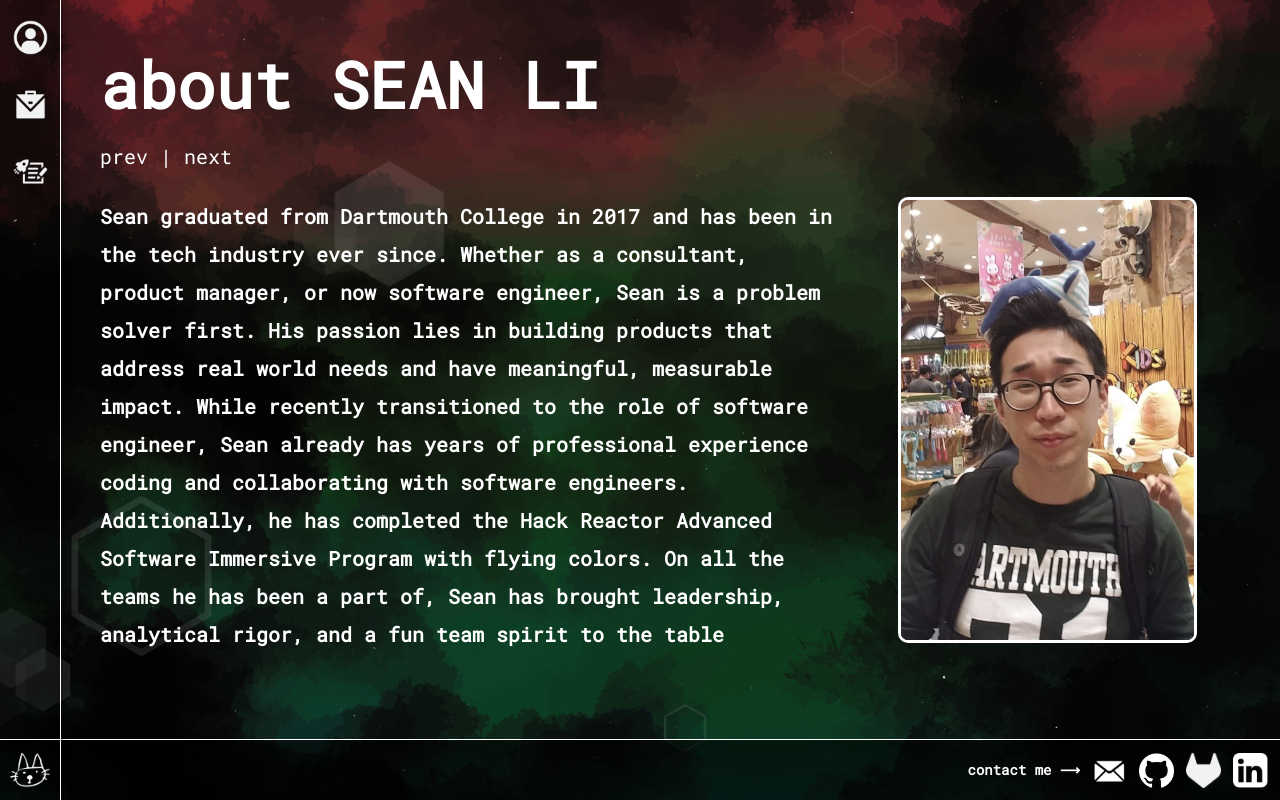
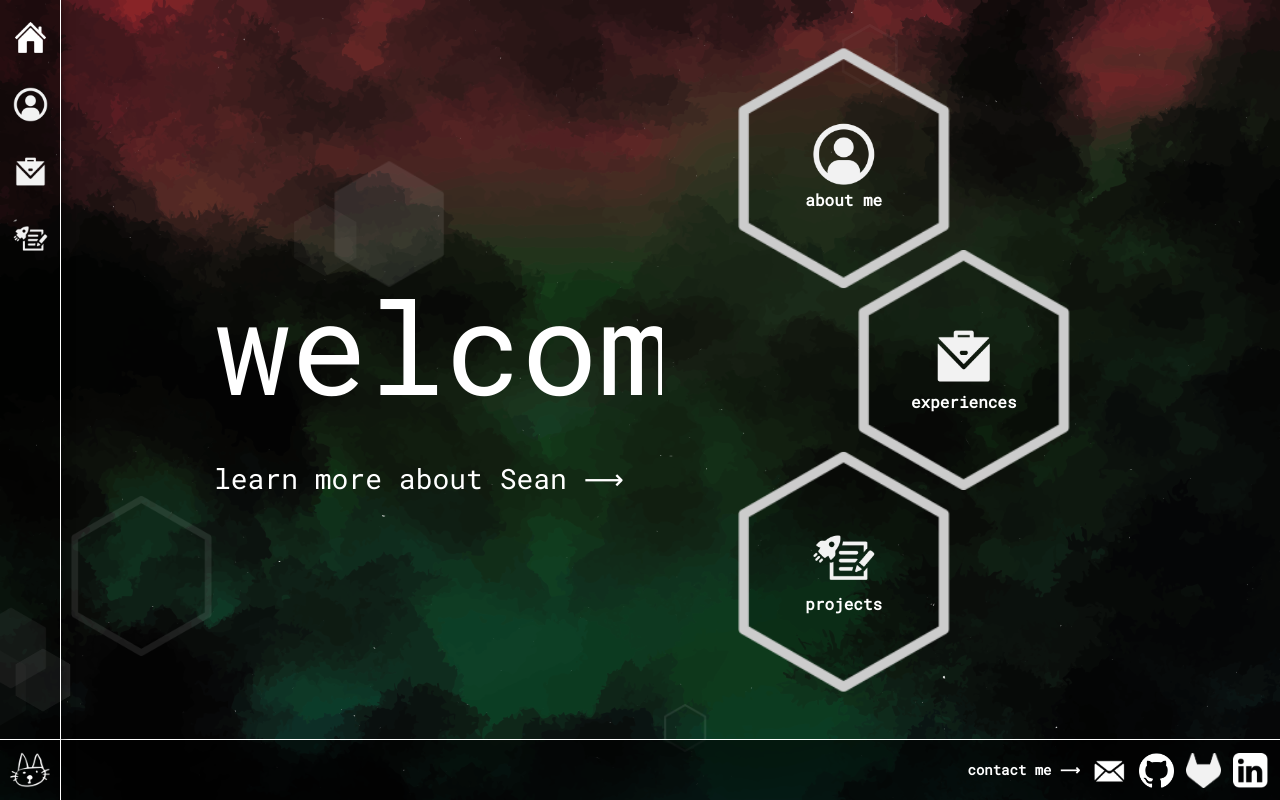
Before and after one commit to seanhli/seanhli.github.io, a React (Create React App) app: page /#/ in a window 1280 px wide. Built offline with nearby package versions, Linux system fonts and the light colour scheme.

Commit message:
added a welcome page

```diff
--- a/src/App.js
+++ b/src/App.js
@@ -16,6 +16,7 @@ import ProBackground from "./pro_ver/proBackground";
 import MainAboutMe from "./pro_ver/mainAboutMe";
 import MainExperiences from "./pro_ver/mainExperiences";
 import MainProjects from "./pro_ver/mainProjects";
+import MainHome from "./pro_ver/mainHome";
 
 function App() {
 
@@ -24,7 +25,8 @@ function App() {
       <Routes>
         {/* Main ver of site */}
         <Route path="/" element={<><MainPage/><ProBackground/><SideNav/><MainFooter/></>}>
-          <Route index element={<><MainAboutMe/></>}/>
+          <Route index element={<MainHome/>}/>
+          <Route path="about-me" element={<MainAboutMe/>}/>
           <Route path="experiences" element={<MainExperiences/>}/>
           <Route path="projects" element={<MainProjects/>}/>
         </Route>
--- /dev/null
+++ b/src/animations/mainHomeEntrance.js
@@ -0,0 +1,20 @@
+import { gsap } from "gsap";
+
+export function mainHomeEntrance() {
+  let mainHomeEntrance = gsap.timeline({ paused: true });
+
+  mainHomeEntrance
+    .set(
+      ".p-main-content",
+      {
+        top: "30px",
+        left: "calc(60px + 5vmin)",
+        width: "calc(100vw - 60px - 10vmin)",
+        height: "calc(100vh - 120px)",
+        background: "none",
+      },
+      "phase-0"
+    )
+
+  return mainHomeEntrance;
+}
--- a/src/css/pro_ver/content.css
+++ b/src/css/pro_ver/content.css
@@ -37,6 +37,148 @@
   font-size: max(14px, 2.5vmin);
   overflow: auto;
   /* background-color: rgba(255, 255, 255, 0.212); */
+}
+
+/* HOME PAGE */
+
+.home-container {
+  display: flex;
+  flex-wrap: wrap;
+  width: 100%;
+  height: 100%;
+  align-items: center;
+  overflow: auto;
+}
+
+.home-text {
+  margin-left: 10%;
+}
+
+.home-title {
+  width: max(35vw, 280px);
+  font-size: max(16vmin, 60px);
+  overflow: hidden;
+  white-space: nowrap;
+  animation: typing-title 0.75s steps(20, end);
+}
+
+.home-subtitle {
+  width: max(35vw, 280px);
+  font-size: max(3.5vmin, 14px);
+  overflow: hidden;
+  white-space: nowrap;
+  animation: typing-title 0.75s steps(20, end) 1s both;
+}
+
+.home-hex-navi {
+  display: flex;
+  flex-direction: column;
+  align-items: center;
+  justify-content: center;
+  width: max(35%, 280px);
+  height: max(80%, 400px);
+  color: black;
+}
+
+.home-hex {
+  height: max(30vmin, 150px);
+  width: max(30vmin, 150px);
+  background-image: url('../../assets/hex1.png');
+  background-repeat: no-repeat;
+  background-position-x: center;
+  background-size: contain;
+  cursor: pointer;
+  filter: invert(1);
+}
+
+@keyframes hex-load {
+  0% {
+    opacity: 0;
+    transform: rotateY(-180deg);
+  }
+}
+
+.home-hex:nth-child(1) {
+  margin-left: min(-5vmin, -25px);
+  animation: hex-load 0.9s 1.6s backwards, wander-a 12s 4s infinite ease-in-out;
+}
+
+.home-hex:nth-child(2) {
+  margin-top: min(-5vmin, -25px);
+  margin-left: max(25vmin, 125px);
+  animation: hex-load 1s 1.9s backwards, wander-b 12s 4s infinite ease-in-out;
+}
+
+.home-hex:nth-child(3) {
+  margin-top: min(-5vmin, -25px);
+  margin-left: min(-5vmin, -25px);
+  animation: hex-load 1.2s 2.3s backwards, wander-c 12s 4s infinite ease-in-out;
+}
+
+.hex-content {
+  display: flex;
+  flex-direction: column;
+  height: 100%;
+  width: 100%;
+  justify-content: center;
+  align-items: center;
+  font-weight: 600;
+}
+
+.hex-back-drop {
+  position: relative;
+  z-index: -1;
+  top: min(-30vmin, -150px);
+  height: max(30vmin, 150px);
+  width: max(30vmin, 150px);
+  background-image: url('../../assets/hex3.png');
+  background-repeat: no-repeat;
+  background-position-x: center;
+  background-size: contain;
+  filter: invert(1);
+  opacity: 0.2;
+}
+
+.hex-content img {
+  width: max(8vmin, 40px);
+  height: max(8vmin, 40px);
+  filter: saturate(0) invert(1);
+}
+
+.home-hex:hover {
+  filter: invert(1) drop-shadow(0px 0px 4px rgba(0, 204, 255, 0.8));;
+}
+
+.home-hex:hover .hex-back-drop {
+  opacity: 0.05;
+  filter: invert(0);
+}
+
+@keyframes wander-a {
+  33% {
+    transform: translate(6px, -6px);
+  }
+  66% {
+    transform: translate(-6px, 6px);
+  }
+}
+
+@keyframes wander-b {
+  33% {
+    transform: translate(6px, 0px);
+  }
+  66% {
+    transform: translate(-6px, 0px);
+  }
+}
+
+@keyframes wander-c {
+  33% {
+    transform: translate(6px, 6px);
+  }
+  66% {
+    transform: translate(-6px, -6px);
+  }
 }
 
 /* ABOUT ME PAGE */
@@ -152,6 +294,6 @@
 }
 
 .p-projects-container .project-card {
-    width: max(280px, 80%);
-    background-color: rgba(0, 0, 0, 0.4);
+  width: max(280px, 80%);
+  background-color: rgba(0, 0, 0, 0.4);
 }
--- a/src/pro_ver/mainAboutMe.js
+++ b/src/pro_ver/mainAboutMe.js
@@ -13,7 +13,7 @@ function MainAboutMe() {
   const navigate = useNavigate();
 
   useEffect(() => {
-    if (nextPage === "/") {
+    if (nextPage === "/about-me/") {
       dispatch(toggleExiting());
       const entranceAnim = mainContentEntrance();
       entranceAnim.play();
@@ -37,7 +37,7 @@ function MainAboutMe() {
       <div className="p-title-container">
         <div className="p-title">about SEAN LI</div>
       </div>
-      <Subtitle prev="/projects/" next="/experiences/" />
+      <Subtitle prev="/" next="/experiences/" />
       <div className="p-content-container">
         <div className="about-me-grid">
           <div className="about-me-desc">
--- a/src/pro_ver/mainExperiences.js
+++ b/src/pro_ver/mainExperiences.js
@@ -122,7 +122,7 @@ function MainExperiences() {
       <div className="p-title-container">
         <div className="p-title">my experiences</div>
       </div>
-      <Subtitle prev="/" next="/projects/" />
+      <Subtitle prev="/about-me/" next="/projects/" />
       <div className="p-content-container">
         <div className="p-exp-board">
           {content.map((tcd) => {
--- /dev/null
+++ b/src/pro_ver/mainHome.js
@@ -0,0 +1,95 @@
+import { useEffect } from "react";
+import { useDispatch, useSelector } from "react-redux";
+import { useNavigate } from "react-router-dom";
+import { toggleExiting, changeNextPage } from "../store/exitAnimationSlice";
+import { mainContentExit } from "../animations/mainContentExit";
+import { mainHomeEntrance } from "../animations/mainHomeEntrance";
+
+function MainHome() {
+  const exiting = useSelector((state) => state.exitAnimationSlice.exiting);
+  const nextPage = useSelector((state) => state.exitAnimationSlice.nextPage);
+  const dispatch = useDispatch();
+  const navigate = useNavigate();
+
+  useEffect(() => {
+    if (nextPage === "/") {
+      dispatch(toggleExiting());
+      const entranceAnim = mainHomeEntrance();
+      entranceAnim.play();
+    } else if (exiting) {
+      exit(nextPage);
+    }
+  }, [exiting]); // eslint-disable-line
+
+  function exit(path) {
+    const exitAnim = mainContentExit();
+    exitAnim.play();
+    setTimeout(() => {
+      dispatch(toggleExiting());
+      //   exitAnim.time(0).kill()
+      navigate(path);
+    }, exitAnim.duration() * 1000);
+  }
+
+  return (
+    <div className="home-container">
+      <div className="home-text">
+        <div className="home-title">
+          <span>welcome</span>
+        </div>
+        <div className="home-subtitle">
+          <span>learn more about Sean ⟶</span>
+        </div>
+      </div>
+      <div className="home-hex-navi">
+        <div
+          className="home-hex"
+          onClick={() => {
+            dispatch(toggleExiting(true));
+            dispatch(changeNextPage("/about-me/"));
+          }}
+        >
+          <div className="hex-content">
+            <img src={require("../assets/about-me-color.png")} alt="about me" />
+            about me
+          </div>
+          <div className="hex-back-drop"></div>
+        </div>
+        <div
+          className="home-hex"
+          onClick={() => {
+            dispatch(toggleExiting(true));
+            dispatch(changeNextPage("/experiences/"));
+          }}
+        >
+          <div className="hex-content">
+            <img
+              src={require("../assets/experiences-color.png")}
+              alt="my experiences"
+            />
+            experiences
+          </div>
+          <div className="hex-back-drop"></div>
+        </div>
+        <div
+          className="home-hex"
+          onClick={() => {
+            dispatch(toggleExiting(true));
+            dispatch(changeNextPage("/projects/"));
+          }}
+        >
+          <div className="hex-content">
+            <img
+              src={require("../assets/projects-color.png")}
+              alt="my projects"
+            />
+            projects
+          </div>
+          <div className="hex-back-drop"></div>
+        </div>
+      </div>
+    </div>
+  );
+}
+
+export default MainHome;
--- a/src/pro_ver/sideNav.js
+++ b/src/pro_ver/sideNav.js
@@ -17,6 +17,21 @@ function SideNav() {
               if (nextPage !== "/") {
                 dispatch(toggleExiting(true));
                 dispatch(changeNextPage("/"));
+              }
+            }}
+          >
+            <img src={require("../assets/home.png")} alt="home" />
+            <div className="p-nav-icon-description">
+              <div className="connecting-segment"></div>
+              <div className="description-box">home page</div>
+            </div>
+          </div>
+          <div
+            className="p-side-nav-icon"
+            onClick={() => {
+              if (nextPage !== "/about-me/") {
+                dispatch(toggleExiting(true));
+                dispatch(changeNextPage("/about-me/"));
               }
             }}
           >
```
Also changed, not shown: src/assets/hex3.png (added), src/assets/home.png (added).
